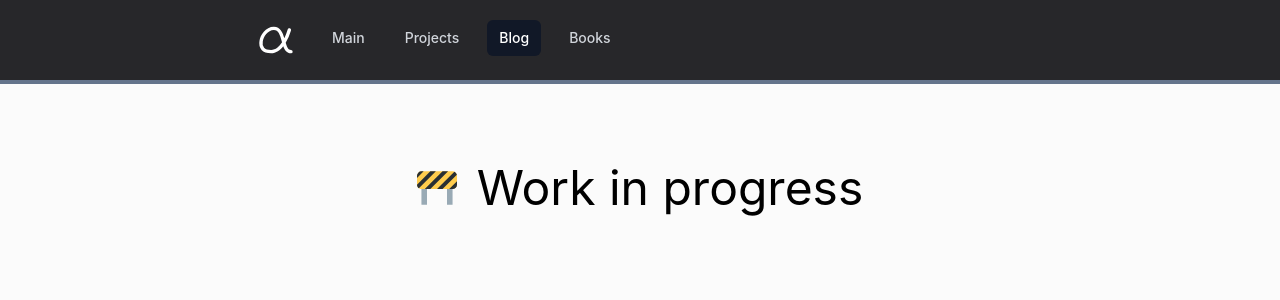
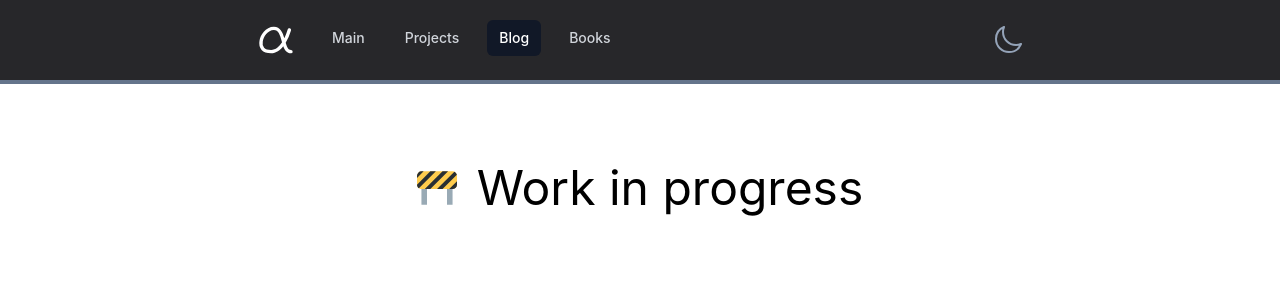
Before and after one commit to amphyxs/amphyx-dev-frontend, a React (Create React App) app: page /blog in a window 1280 px wide. Shown: the top 300 px of the page. Built offline with nearby package versions, Linux system fonts and the light colour scheme.

Commit message:
:gear: Реализация смены тем

```diff
--- a/src/App.tsx
+++ b/src/App.tsx
@@ -1,49 +1,47 @@
-import React, { useEffect, useState } from 'react';
-import logo from './logo.svg';
-import './App.scss';
-import axios, { AxiosResponse } from 'axios';
+import { BrowserRouter, Route, Routes } from 'react-router-dom';
+import { Helmet } from 'react-helmet';
+
+import Main from './pages/Main';
+import Projects from './pages/Projects';
+import Blog from './pages/Blog';
+import Books from './pages/Books';
+import Navbar from './components/Navbar';
+import NotFound from './pages/NotFound';
+
 
 function App() {
 
-	const API_URL = process.env.REACT_APP_API_URL;
-
-	const [getData, setGetData] = useState('...fetching...');
-
-	useEffect(() => {
-		interface Error {
-			'message': string,
-		}
-
-		axios.get(`${API_URL}/api/`)
-			.then((response : AxiosResponse<string, string>) => setGetData(response.data))
-			.catch((error : Error) => alert(error.message));
-
-		axios.post(`${API_URL}/api/`, { data: 'Hey, teapot' })
-			.then(response => alert(response.data))
-			.catch((error : Error) => alert(error.message));
-	}, []);
-
 	return (
-		<div className="App">
-			<header className="App-header">
-				<img src={logo} className="App-logo" alt="logo" />
-				<p>
-					GET result: {getData}
-				</p>
-				<a
-					className="App-link"
-					href="https://www.youtube.com/watch?v=oHg5SJYRHA0"
-					target="_blank"
-					rel="noopener noreferrer"
-				>
-					👇👇👇👇👇👇👇👇👇👇
-					<p>FREE ROBUX!!</p>
-				</a>
-				<code>
-					10'000 ROBUX download
-				</code>
-			</header>
-		</div>
+		<>
+			<Helmet>
+				<title>Amphyx's site</title>
+			</Helmet>
+			<BrowserRouter>
+				<Navbar/>
+				<Routes>
+					<Route
+						path='/'
+						element={<Main/>}
+					/>
+					<Route
+						path='/projects'
+						element={<Projects/>}
+					/>
+					<Route
+						path='/blog'
+						element={<Blog/>}
+					/>
+					<Route
+						path='/books'
+						element={<Books/>}
+					/>
+					<Route
+						path='*'
+						element={<NotFound/>}
+					/>
+				</Routes>
+			</BrowserRouter>
+		</>
 	);
 }
 
--- a/src/components/NamedIcon.tsx
+++ b/src/components/NamedIcon.tsx
@@ -1,4 +1,4 @@
-import { LinkIcon, ChartBarIcon, InformationCircleIcon, BriefcaseIcon, AcademicCapIcon, EnvelopeIcon, DocumentIcon } from '@heroicons/react/24/outline'
+import { LinkIcon, ChartBarIcon, InformationCircleIcon, BriefcaseIcon, AcademicCapIcon, EnvelopeIcon, DocumentIcon, SunIcon, MoonIcon } from '@heroicons/react/24/outline'
 import { ReactComponent as VKIcon } from '../icons/vk.svg';
 import { ReactComponent as HelloIcon } from '../icons/hello.svg';
 import { ReactComponent as GitHubIcon } from '../icons/github.svg';
@@ -28,6 +28,8 @@ const NamedIcon = ({ name, className }: { name: string, className?: string }) =>
         'email': <EnvelopeIcon/>,
         'wip': <WIPIcon/>,
         'document': <DocumentIcon/>,
+        'day': <SunIcon/>,
+        'night': <MoonIcon/>,
     };
 
     const getIconWithClassName = () => {
--- a/src/components/Navbar.tsx
+++ b/src/components/Navbar.tsx
@@ -2,6 +2,7 @@ import { Disclosure } from '@headlessui/react'
 import { Bars3Icon, XMarkIcon } from '@heroicons/react/24/outline'
 import { NavLink } from 'react-router-dom';
 import NamedIcon from './NamedIcon';
+import ThemeChooser from './ThemeChooser';
 
 const navigation = [
   { name: 'Main', href: '/' },
@@ -42,7 +43,8 @@ const Navbar = () => {
                 </div>
                 <div className="hidden sm:ml-6 sm:block">
                   <div className="flex space-x-4">
-                    {navigation.map((item) => (
+                    {
+                      navigation.map((item) => (
                         <NavLink
                           key={item.name}
                           to={item.href}
@@ -53,16 +55,19 @@ const Navbar = () => {
                         >
                           {item.name}
                         </NavLink>
-                    ))}
+                      ))
+                    }
                   </div>
                 </div>
               </div>
+              <ThemeChooser/>
             </div>
           </div>
 
           <Disclosure.Panel className="sm:hidden">
             <div className="px-2 pt-2 pb-3 space-y-1">
-              {navigation.map((item) => (
+              {
+                navigation.map((item) => (
                   <NavLink
                     key={item.name}
                     to={item.href}
@@ -73,7 +78,8 @@ const Navbar = () => {
                   >
                     {item.name}
                   </NavLink>
-              ))}
+                ))
+              }
             </div>
           </Disclosure.Panel>
         </>
--- /dev/null
+++ b/src/components/ThemeChooser.tsx
@@ -0,0 +1,59 @@
+import { useState } from "react";
+import NamedIcon from "./NamedIcon";
+
+
+export enum Theme {
+    Light = 'light',
+    Dark = 'dark',
+}
+
+const ThemeChooser = () => {
+
+    const getLocalTheme = () => {
+        if (localStorage.theme === 'dark' || (!('theme' in localStorage) && window.matchMedia('(prefers-color-scheme: dark)').matches)) {
+            document.documentElement.classList.add('dark');
+            return Theme.Dark;
+        } else {
+            return Theme.Light;
+        }
+    }
+
+    const [theme, setTheme] = useState(getLocalTheme());
+
+    const getIconName = (theme: Theme) => {
+        switch (theme) {
+            case Theme.Light: {
+                return 'night';
+            }
+            case Theme.Dark: {
+                return 'day';
+            }
+        }
+    }
+
+    const updateTheme = () => {
+        const newTheme = (theme === Theme.Light ? Theme.Dark : Theme.Light);
+
+        if (newTheme === Theme.Dark)
+            document.documentElement.classList.add('dark');
+        else
+            document.documentElement.classList.remove('dark');
+
+        localStorage.setItem('theme', newTheme);
+        setTheme(newTheme);
+    }
+
+    return (
+        <div
+            onClick={updateTheme}
+            className="w-8 h-8 hover:cursor-pointer hover:opacity-50"
+        >
+            <NamedIcon
+                name={getIconName(theme)}
+                className="text-slate-400"
+            />
+        </div>
+    );
+}
+
+export default ThemeChooser;
--- a/src/components/TitledCard.tsx
+++ b/src/components/TitledCard.tsx
@@ -17,12 +17,13 @@ const TitledCard = ({ children, title, icon, className }: Props) => {
         className += ' '
 
     return (
-        <div className={className + 'p-6 bg-white border-solid border-2 border-slate-100 shadow-sm rounded-xl'}>
+        <div className={className + 'p-6 bg-white dark:text-slate-200 dark:bg-zinc-800 border-solid border-2 dark:border-slate-500 border-slate-100 shadow-sm rounded-xl'}>
             {
                 (title || icon) &&
                 <IconedTitle
                     text={title}
                     icon={icon}
+                    iconClassName="stroke-slate-800 fill-slate-800 text-slate-800 dark:text-slate-200 dark:fill-slate-200 w-7 h-7 mr-2 dark:stroke-slate-200"
                 />
             }
             <div>
--- a/src/css/index.scss
+++ b/src/css/index.scss
@@ -9,5 +9,4 @@ body {
         sans-serif;
     -webkit-font-smoothing: antialiased;
     -moz-osx-font-smoothing: grayscale;
-    background-color: rgb(251, 251, 251);
 }
--- a/src/index.tsx
+++ b/src/index.tsx
@@ -1,14 +1,10 @@
 import React from 'react';
 import ReactDOM from 'react-dom/client';
+
+import App from './App';
+
 import './css/index.scss';
-import { BrowserRouter, Route, Routes } from 'react-router-dom';
-import Main from './pages/Main';
-import Projects from './pages/Projects';
-import Blog from './pages/Blog';
-import Books from './pages/Books';
-import Navbar from './components/Navbar';
-import NotFound from './pages/NotFound';
-import { Helmet } from 'react-helmet';
+
 
 const root = ReactDOM.createRoot(
     document.getElementById('root') as HTMLElement
@@ -16,33 +12,6 @@ const root = ReactDOM.createRoot(
 
 root.render(
     <React.StrictMode>
-        <Helmet>
-          <title>Amphyx's site</title>
-        </Helmet>
-        <BrowserRouter>
-            <Navbar/>
-            <Routes>
-                <Route
-                    path='/'
-                    element={<Main/>}
-                />
-                <Route
-                    path='/projects'
-                    element={<Projects/>}
-                />
-                <Route
-                    path='/blog'
-                    element={<Blog/>}
-                />
-                <Route
-                    path='/books'
-                    element={<Books/>}
-                />
-                <Route
-                    path='*'
-                    element={<NotFound/>}
-                />
-            </Routes>
-        </BrowserRouter>
+        <App/>
     </React.StrictMode>
 );
--- a/tailwind.config.js
+++ b/tailwind.config.js
@@ -5,4 +5,5 @@ module.exports = {
     extend: {},
   },
   plugins: [],
+  darkMode: 'class',
 }
```
Also changed, not shown: src/pages/Main.tsx (+16 -7 lines), src/icons/hello.svg. Lines whose indentation alone changed are shown as unchanged.
